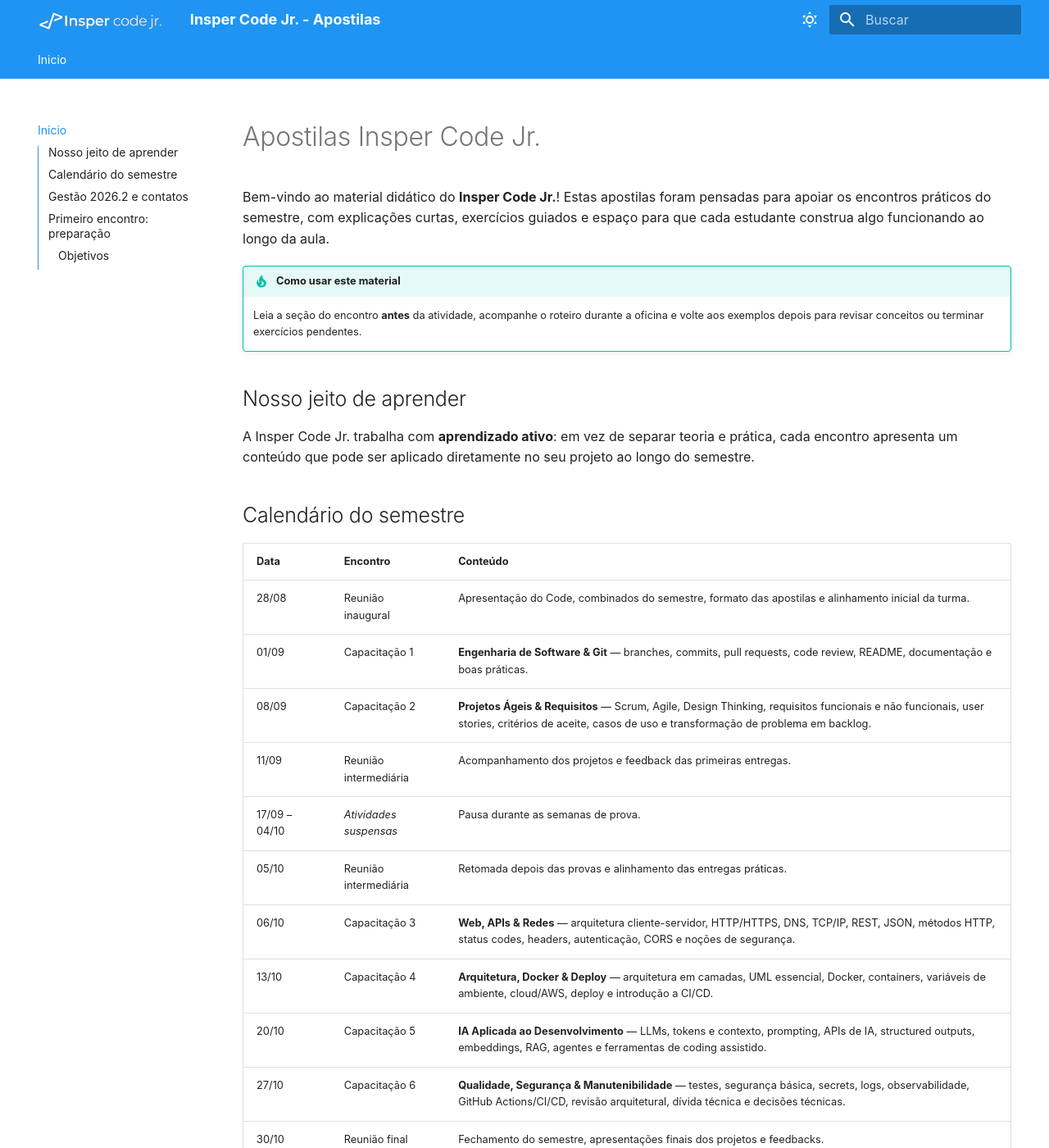
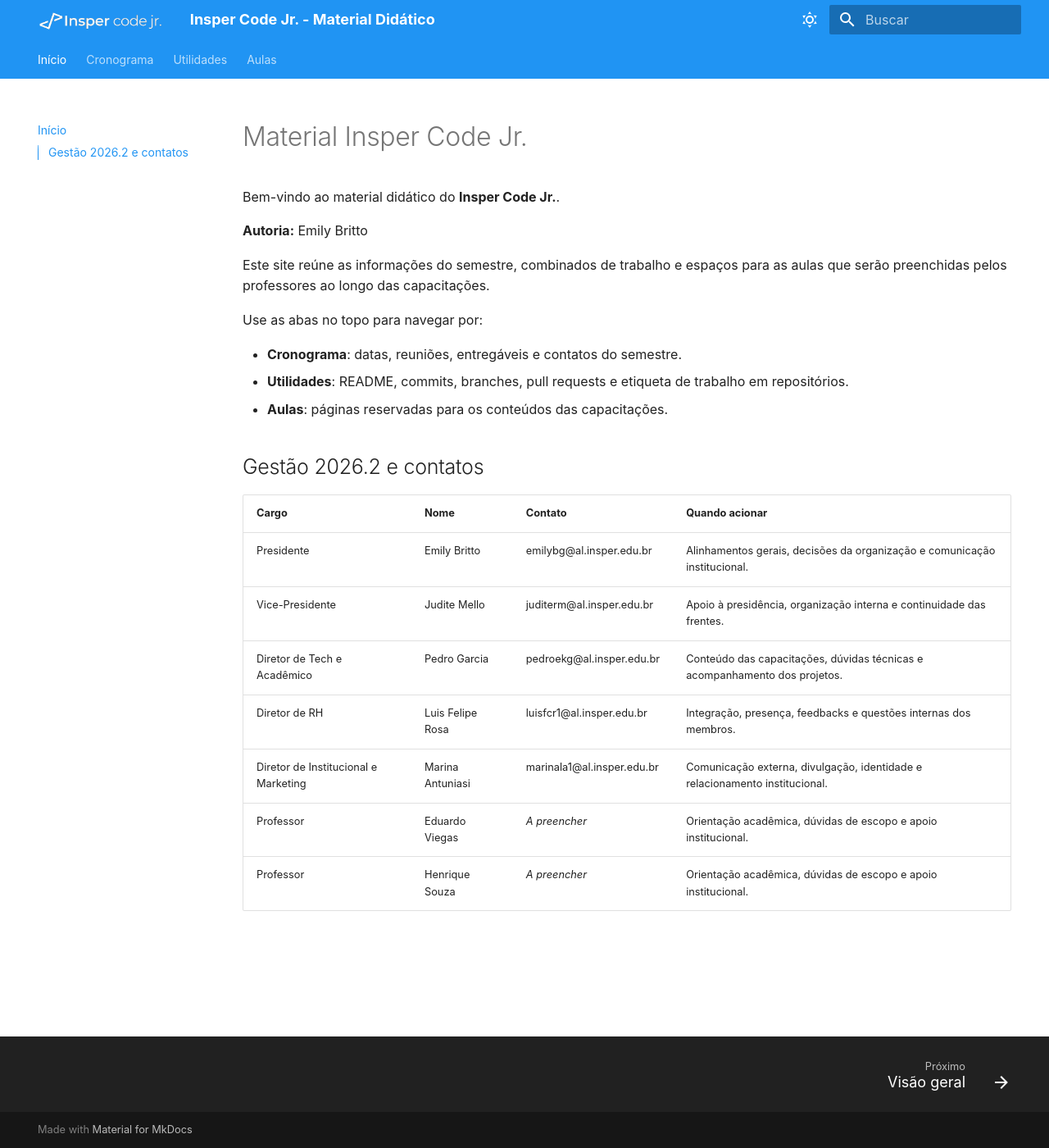
Before and after one commit to InsperCodeJr/material-didatico-26-2, an MkDocs documentation site: the page built from docs/index.md, in a window 1280 px wide and 1400 px high. Shown: the whole window at 82% size. Built offline with MkDocs 1.6.1 and Material for MkDocs 9.7.7, drawn with Linux system fonts in a browser that asks for light colours; some of the changed text lies outside the part shown.

Commit message:
refact: melhora organizacao

```diff
--- a/docs/index.md
+++ b/docs/index.md
@@ -1,72 +1,29 @@
-# Apostilas Insper Code Jr.
+# Material Insper Code Jr.
 
-Bem-vindo ao material didático do **Insper Code Jr.**! Estas apostilas foram
-pensadas para apoiar os encontros práticos do semestre, com explicações
-curtas, exercícios guiados e espaço para que cada estudante construa algo
-funcionando ao longo da aula.
+Bem-vindo ao material didático do **Insper Code Jr.**.
 
-!!! tip "Como usar este material"
-    Leia a seção do encontro **antes** da atividade, acompanhe o roteiro
-    durante a oficina e volte aos exemplos depois para revisar conceitos ou
-    terminar exercícios pendentes.
+**Autoria:** Emily Britto
 
-## Nosso jeito de aprender
+Este site reúne as informações do semestre, combinados de trabalho e espaços
+para as aulas que serão preenchidas pelos professores ao longo das
+capacitações.
 
-A Insper Code Jr. trabalha com **aprendizado ativo**: em vez de separar
-teoria e prática, cada encontro apresenta um conteúdo que pode ser aplicado
-diretamente no seu projeto ao longo do semestre.
+Use as abas no topo para navegar por:
 
-## Calendário do semestre
+- **Cronograma**: datas, reuniões, entregáveis e contatos do semestre.
+- **Utilidades**: README, commits, branches, pull requests e etiqueta de
+  trabalho em repositórios.
+- **Aulas**: páginas reservadas para os conteúdos das capacitações.
 
-| Data | Encontro | Conteúdo |
-| --- | --- | --- |
-| 28/08 | Reunião inaugural | Apresentação do Code, combinados do semestre, formato das apostilas e alinhamento inicial da turma. |
-| 01/09 | Capacitação 1 | **Engenharia de Software & Git** — branches, commits, pull requests, code review, README, documentação e boas práticas. |
-| 08/09 | Capacitação 2 | **Projetos Ágeis & Requisitos** — Scrum, Agile, Design Thinking, requisitos funcionais e não funcionais, user stories, critérios de aceite, casos de uso e transformação de problema em backlog. |
-| 11/09 | Reunião intermediária | Acompanhamento dos projetos e feedback das primeiras entregas. |
-| 17/09 – 04/10 | *Atividades suspensas* | Pausa durante as semanas de prova. |
-| 05/10 | Reunião intermediária | Retomada depois das provas e alinhamento das entregas práticas. |
-| 06/10 | Capacitação 3 | **Web, APIs & Redes** — arquitetura cliente-servidor, HTTP/HTTPS, DNS, TCP/IP, REST, JSON, métodos HTTP, status codes, headers, autenticação, CORS e noções de segurança. |
-| 13/10 | Capacitação 4 | **Arquitetura, Docker & Deploy** — arquitetura em camadas, UML essencial, Docker, containers, variáveis de ambiente, cloud/AWS, deploy e introdução a CI/CD. |
-| 20/10 | Capacitação 5 | **IA Aplicada ao Desenvolvimento** — LLMs, tokens e contexto, prompting, APIs de IA, structured outputs, embeddings, RAG, agentes e ferramentas de coding assistido. |
-| 27/10 | Capacitação 6 | **Qualidade, Segurança & Manutenibilidade** — testes, segurança básica, secrets, logs, observabilidade, GitHub Actions/CI/CD, revisão arquitetural, dívida técnica e decisões técnicas. |
-| 30/10 | Reunião final | Fechamento do semestre, apresentações finais dos projetos e feedbacks. |
 
 ## Gestão 2026.2 e contatos
-
-Esta área reúne os contatos da gestão do Insper Code Jr. e dos professores
-responsáveis. Preencha a coluna de contato com o canal mais adequado para
-cada pessoa (e-mail institucional, WhatsApp ou outro meio combinado com a
-turma).
 
 | Cargo | Nome | Contato | Quando acionar |
 | --- | --- | --- | --- |
 | Presidente | Emily Britto | emilybg@al.insper.edu.br | Alinhamentos gerais, decisões da organização e comunicação institucional. |
-| Vice-Presidente | Judite Mello | *A preencher* | Apoio à presidência, organização interna e continuidade das frentes. |
-| Diretor de Tech e Acadêmico | Pedro Garcia | *A preencher* | Conteúdo das capacitações, dúvidas técnicas e acompanhamento dos projetos. |
-| Diretor de RH | Luis Felipe Rosa | *A preencher* | Integração, presença, feedbacks e questões internas dos membros. |
-| Diretor de Institucional e Marketing | Marina Antuniasi | *A preencher* | Comunicação externa, divulgação, identidade e relacionamento institucional. |
+| Vice-Presidente | Judite Mello | juditerm@al.insper.edu.br | Apoio à presidência, organização interna e continuidade das frentes. |
+| Diretor de Tech e Acadêmico | Pedro Garcia | pedroekg@al.insper.edu.br | Conteúdo das capacitações, dúvidas técnicas e acompanhamento dos projetos. |
+| Diretor de RH | Luis Felipe Rosa | luisfcr1@al.insper.edu.br | Integração, presença, feedbacks e questões internas dos membros. |
+| Diretor de Institucional e Marketing | Marina Antuniasi | marinala1@al.insper.edu.br | Comunicação externa, divulgação, identidade e relacionamento institucional. |
 | Professor | Eduardo Viegas | *A preencher* | Orientação acadêmica, dúvidas de escopo e apoio institucional. |
 | Professor | Henrique Souza | *A preencher* | Orientação acadêmica, dúvidas de escopo e apoio institucional. |
-
-## Primeiro encontro: preparação
-
-O primeiro encontro organiza o ponto de partida da turma. O objetivo é
-alinhar o ambiente de trabalho, apresentar o formato das oficinas e garantir
-que todos consigam rodar um primeiro projeto localmente.
-
-### Objetivos
-
-Ao fim deste encontro, você deve conseguir:
-
-- [x] Explicar como as apostilas serão usadas durante o semestre.
-- [x] Abrir um terminal e navegar pelas pastas do projeto.
-- [x] Verificar se as ferramentas básicas estão instaladas.
-
-??? question "Ferramentas básicas — o que preciso ter instalado?"
-    - **Git** — controle de versão
-    - **VS Code** (ou editor de sua preferência)
-    - **Python 3** ou **Node.js**, dependendo do projeto do encontro
-    - Uma conta ativa no **GitHub**
-
-    Se tiver dúvidas em como instalar algo, procure a diretoria de Tech durante o encontro.
--- a/mkdocs.yml
+++ b/mkdocs.yml
@@ -1,5 +1,5 @@
-site_name: Insper Code Jr. - Apostilas
-site_description: Material didatico para os encontros da Insper Code Jr.
+site_name: Insper Code Jr. - Material Didático
+site_description: Material didático para os encontros da Insper Code Jr.
 site_author: Insper Code Jr.
 
 docs_dir: docs
@@ -41,7 +41,12 @@ theme:
     repo: fontawesome/brands/github
 
 nav:
-  - Inicio: index.md
+  - Início: index.md
+  - Cronograma:
+      - Visão geral: cronograma.md
+      - Entregáveis por reunião: reunioes.md
+  - Utilidades: etiqueta.md
+  - Aulas: aulas.md
 
 markdown_extensions:
   - admonition
```
Also changed, not shown: docs/aulas.md (added, +11 -0 lines), docs/cronograma.md (added, +47 -0 lines), docs/etiqueta.md (added, +196 -0 lines), docs/reunioes.md (added, +173 -0 lines).
